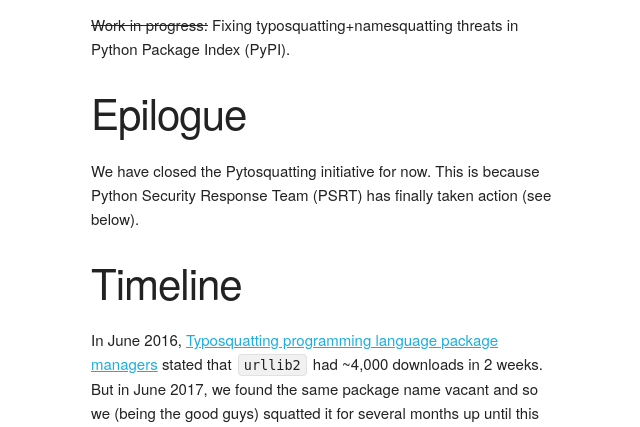
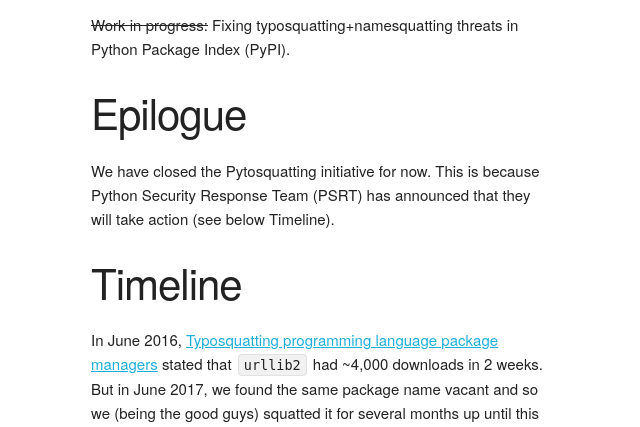
Before and after one commit to benjaoming/pytosquatting, a Django app: template webpages/templates/index.html in a window 1280 px wide. Shown: the part 163-590 px from the top of the page, without its empty margins (69-709 px from the left). Run offline with Django 3.2, Linux system fonts and the light colour scheme; the template is opened without the code that fills it, so the values that code supplies are empty.

Commit message:
Not slow

```diff
--- a/webpages/templates/index.html
+++ b/webpages/templates/index.html
@@ -8,7 +8,7 @@
         <h1>Pytosquatting</h1>
         <p><del>Work in progress:</del> Fixing typosquatting+namesquatting threats in Python Package Index (PyPI).</p>
         <h2>Epilogue</h2>
-        <p>We have closed the Pytosquatting initiative for now. This is because Python Security Response Team (PSRT) has finally taken action (see below).</p>
+        <p>We have closed the Pytosquatting initiative for now. This is because Python Security Response Team (PSRT) has announced that they will take action (see below Timeline).</p>
         <h2>Timeline</h2>
         <p>In June 2016, <a href="http://incolumitas.com/2016/06/08/typosquatting-package-managers/">Typosquatting programming language package managers</a> stated that <code>urllib2</code> had ~4,000 downloads in 2 weeks. But in June 2017, we found the same package name vacant and so we (being the good guys) squatted it for several months up until this disclosure. We take these findings seriously.</p>
         <p>20170519: Steve Stagg writes about how he registered stdlib names, sent emails and that <a href="https://hackernoon.com/building-a-botnet-on-pypi-be1ad280b8d6">»I raised an issue on the official pypi github issue tracker in January. This also got no reply.«</a></p>
```
